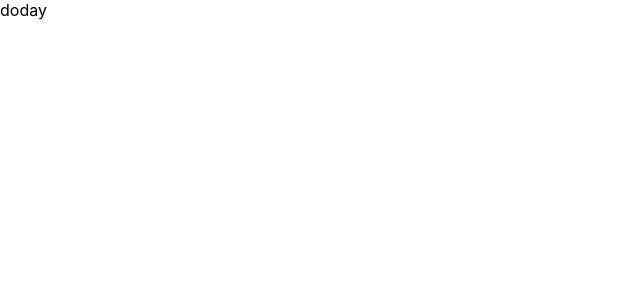
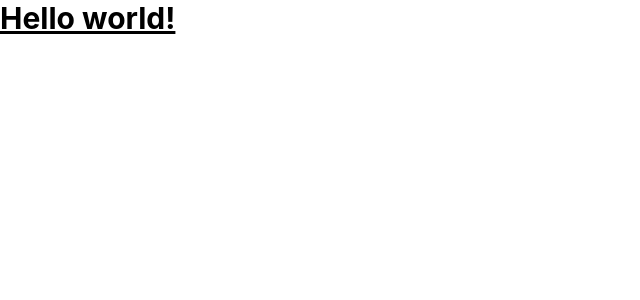
Before and after one commit to devseop/doday, a React (Create React App) app: page / in a window 1280 px wide. Shown: the top 300 px of the page, without its empty margins (0-640 px from the left). Built offline with nearby package versions, Linux system fonts and the light colour scheme.

Commit message:
set: add tailwindcss

```diff
--- a/package.json
+++ b/package.json
@@ -40,10 +40,13 @@
     ]
   },
   "devDependencies": {
+    "autoprefixer": "^10.4.12",
     "eslint-config-airbnb": "^19.0.4",
     "eslint-config-prettier": "^8.5.0",
     "eslint-plugin-import": "^2.26.0",
     "eslint-plugin-jsx-a11y": "^6.6.1",
-    "eslint-plugin-prettier": "^4.2.1"
+    "eslint-plugin-prettier": "^4.2.1",
+    "postcss": "^8.4.18",
+    "tailwindcss": "^3.2.1"
   }
 }
--- /dev/null
+++ b/postcss.config.js
@@ -0,0 +1,6 @@
+module.exports = {
+  plugins: {
+    tailwindcss: {},
+    autoprefixer: {},
+  },
+}
--- a/src/App.js
+++ /dev/null
@@ -1,7 +0,0 @@
-import './App.css';
-
-function App() {
-  return <div>doday</div>;
-}
-
-export default App;
--- /dev/null
+++ b/src/App.tsx
@@ -0,0 +1,7 @@
+import './App.css';
+
+function App() {
+  return <h1 className="text-3xl font-bold underline">Hello world!</h1>;
+}
+
+export default App;
--- a/src/index.css
+++ b/src/index.css
@@ -1,3 +1,7 @@
+@tailwind base;
+@tailwind components;
+@tailwind utilities;
+
 body {
   margin: 0;
   font-family: -apple-system, BlinkMacSystemFont, 'Segoe UI', 'Roboto', 'Oxygen',
--- a/src/index.js
+++ b/src/index.tsx
@@ -3,5 +3,7 @@
 import './index.css';
 import App from './App';
 
-const root = ReactDOM.createRoot(document.getElementById('root'));
+const root = ReactDOM.createRoot(
+  document.getElementById('root') as HTMLElement
+);
 root.render(<App />);
--- /dev/null
+++ b/src/reset.css
@@ -0,0 +1,136 @@
+html,
+body,
+div,
+span,
+applet,
+object,
+iframe,
+h1,
+h2,
+h3,
+h4,
+h5,
+h6,
+p,
+blockquote,
+pre,
+a,
+abbr,
+acronym,
+address,
+big,
+cite,
+code,
+del,
+dfn,
+em,
+img,
+ins,
+kbd,
+q,
+s,
+samp,
+small,
+strike,
+strong,
+sub,
+sup,
+tt,
+var,
+b,
+u,
+i,
+center,
+dl,
+dt,
+dd,
+ol,
+ul,
+li,
+fieldset,
+form,
+label,
+legend,
+table,
+caption,
+tbody,
+tfoot,
+thead,
+tr,
+th,
+td,
+article,
+aside,
+canvas,
+details,
+embed,
+figure,
+figcaption,
+footer,
+header,
+hgroup,
+menu,
+nav,
+output,
+ruby,
+section,
+summary,
+time,
+mark,
+audio,
+video {
+  margin: 0;
+  padding: 0;
+  border: 0;
+  font-size: 100%;
+  font: inherit;
+  vertical-align: baseline;
+}
+
+/* HTML5 display-role reset for older browsers */
+article,
+aside,
+details,
+figcaption,
+figure,
+footer,
+header,
+hgroup,
+menu,
+nav,
+section {
+  display: block;
+}
+
+body {
+  line-height: 1;
+}
+
+ol,
+ul {
+  list-style: none;
+  list-style-type: none;
+}
+
+blockquote,
+q {
+  quotes: none;
+}
+
+blockquote:before,
+blockquote:after,
+q:before,
+q:after {
+  content: '';
+  content: none;
+}
+a {
+  color: unset;
+  text-decoration: none;
+  outline: none;
+}
+
+table {
+  border-collapse: collapse;
+  border-spacing: 0;
+}
--- /dev/null
+++ b/tailwind.config.js
@@ -0,0 +1,8 @@
+/** @type {import('tailwindcss').Config} */
+module.exports = {
+  content: ['./src/**/*.{js,jsx,ts,tsx}'],
+  theme: {
+    extend: {},
+  },
+  plugins: [],
+};
```
Also changed, not shown: 2 other files (tests, documents, lock files or other folders).
